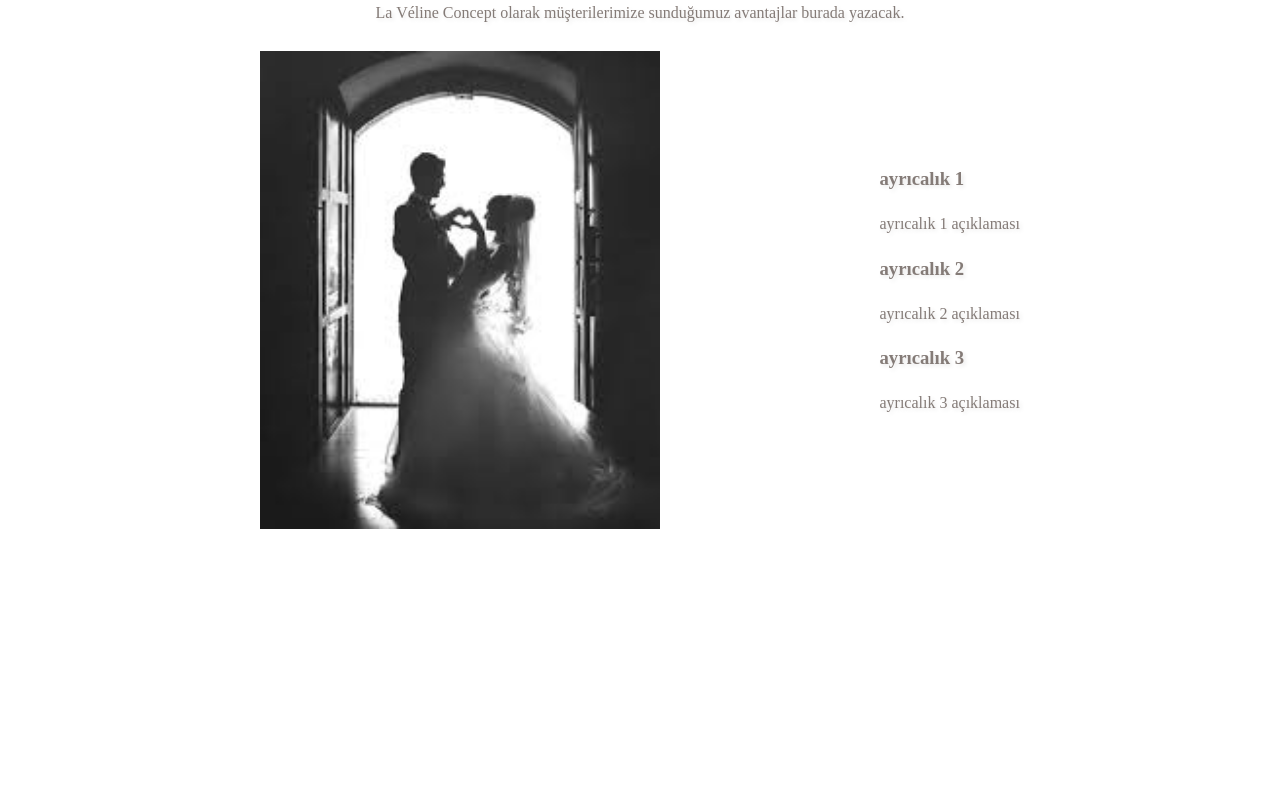
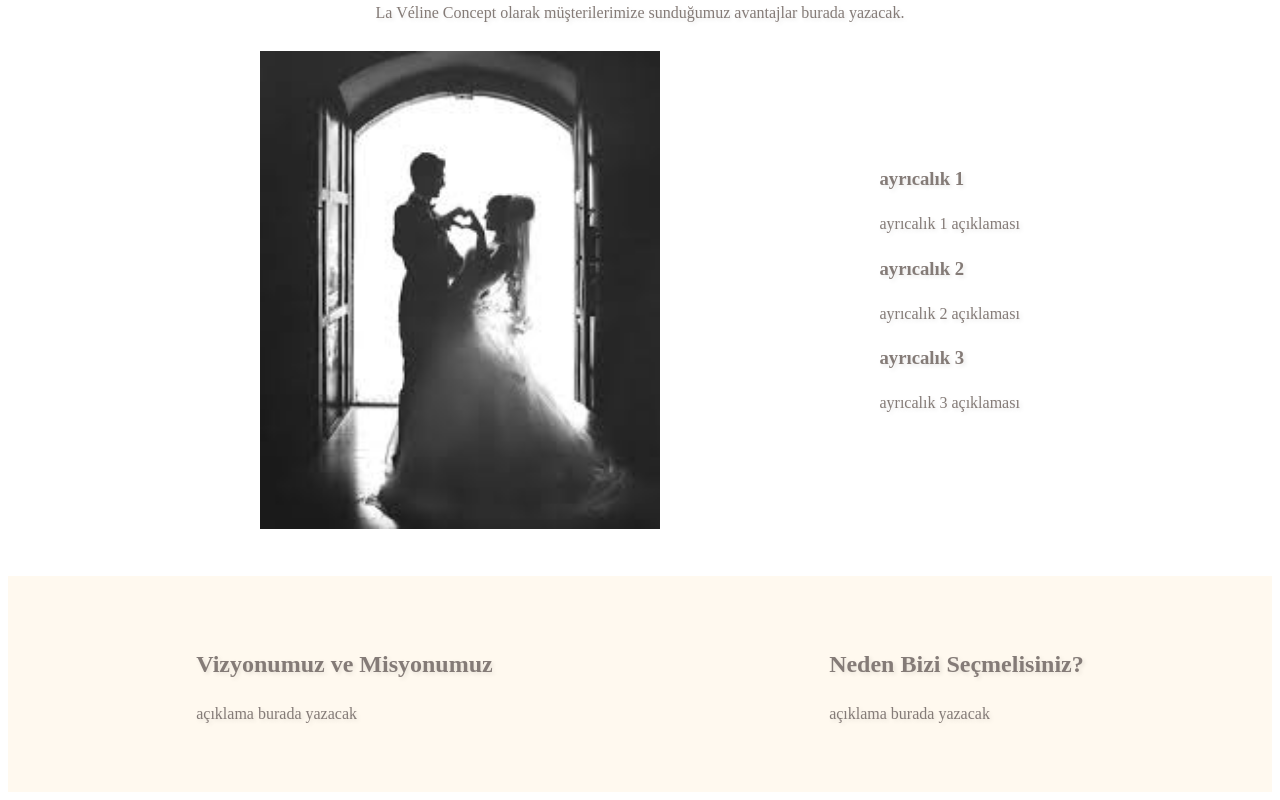
Before and after one commit to lavelineconcept/lavelineconcept-frontend, a React (Vite) app: page / in a window 1280 px wide. Shown: the part 1985-2785 px from the top of the page. Before the commit the page ends 2561 px from the top, so only its background shows below. Built offline with nearby package versions, Linux system fonts and the light colour scheme; no server answers; a web font is replaced by a local one.

Commit message:
misyon ve vizyon section eklendi

```diff
--- /dev/null
+++ b/src/components/visionAndMission/visionMission.jsx
@@ -0,0 +1,18 @@
+import css from "./visionMission.module.css";
+
+export default function VisionMission() {
+  return (
+      <>
+          <section className={css.visionMissionContainer}>
+              <div className={css.VisionMissionContent}>
+                  <h2 className={css.title}>Vizyonumuz ve Misyonumuz</h2>
+                    <p className={css.description}>açıklama burada yazacak</p>
+              </div>
+              <div className={css.VisionMissionContent}>
+                  <h2 className={css.title}>Neden Bizi Seçmelisiniz?</h2>
+                    <p className={css.description}>açıklama burada yazacak</p>
+              </div>
+          </section>
+        </>
+    );
+}
--- /dev/null
+++ b/src/components/visionAndMission/visionMission.module.css
@@ -0,0 +1,8 @@
+.visionMissionContainer {
+  display: flex;
+  flex-direction: row;
+  align-items: center;
+  padding: 50px 20px;
+  background-color: #fff9ef;
+  justify-content: space-around;
+}
--- a/src/pages/homePage/HomePage.jsx
+++ b/src/pages/homePage/HomePage.jsx
@@ -5,6 +5,7 @@ import LastAdded from "../../components/lastAdded/lastAdded";
 import Subscription from "../../components/subscription/subscription";
 import WeStory from "../../components/weStory/weStory";
 import Privileges from "../../components/privileges/privileges";
+import VisionMission from "../../components/visionAndMission/visionMission";
 
 export default function HomePage() {
   return (
@@ -16,6 +17,7 @@ export default function HomePage() {
       <Subscription />
       <WeStory />
       <Privileges />
+      <VisionMission />
     </>
   );
 }
```
